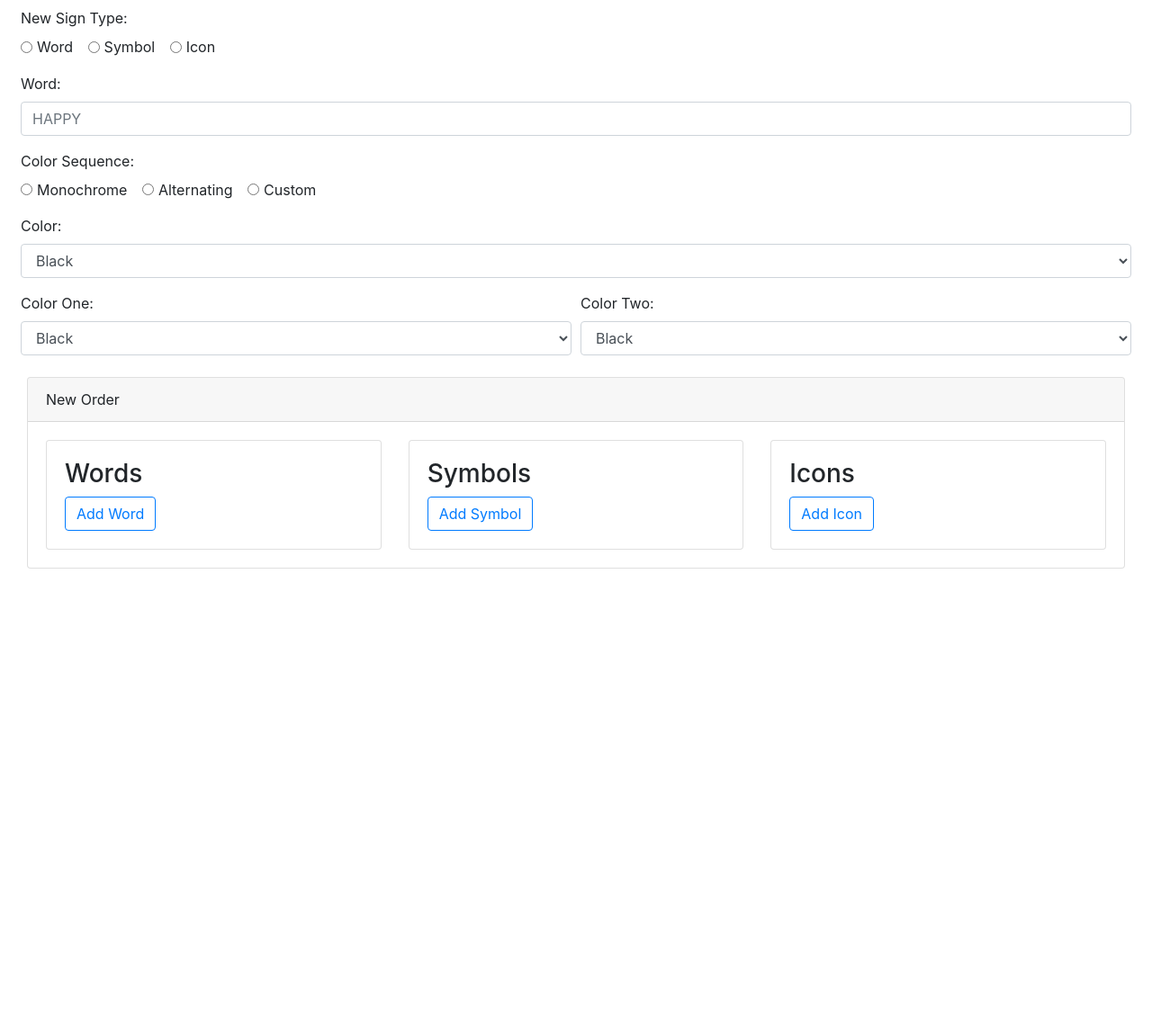
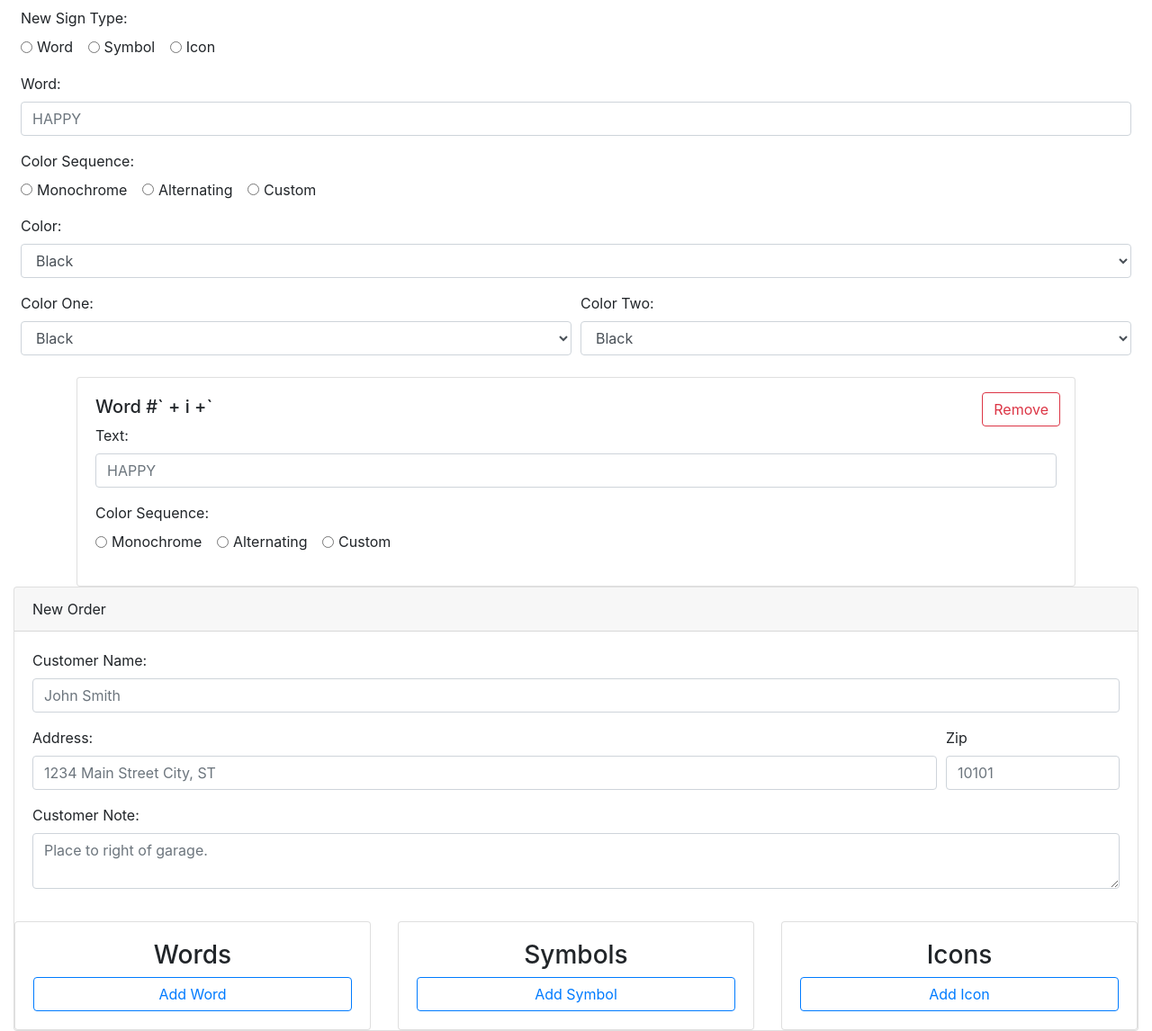
Before and after one commit to alexisfexy/order-sheet-jquery, a plain HTML site: page index.html in a window 1280 px wide. Shown: the whole page at 90% size. Before the commit the page ends 800 px from the top, so only its background shows below. Drawn offline with nearby package versions, Linux system fonts and the light colour scheme.

Commit message:
added customer info at top

```diff
--- a/googlesheet.js
+++ b/googlesheet.js
@@ -27,13 +27,15 @@ $(function () {
     $("#wordAdd").click(function () {
 
         var newWord = `
+        <div class="container">
+    <div class="card">
+      <div class="card-body">
         <div class="form-group">
-        <hr class ="class-2">
-        <h5><label for="wordText">Word #` + i +`</label></h5>
-        <button type="button" class="btn btn-sm btn-outline-danger remove">Remove</button>
+          <h5>Word #` + i +`</h5>
+          <button type="button" class="btn btn-outline-danger remove" id='remove-button'>Remove</button>
+          <label for="wordText">Text:</label>
           <input type="text" style="text-transform:uppercase" class="form-control" id="wordText" placeholder="HAPPY">
         </div>
-
 
         <div class="form-group">
           <label>Color Sequence: </label> <br>
@@ -52,6 +54,9 @@ $(function () {
           </div>
         </div>
 
+      </div>
+    </div>
+  </div>
         `
 
         $(newWord).fadeIn("slow").appendTo("#wordExtender");
--- a/index.html
+++ b/index.html
@@ -34,11 +34,7 @@
         <label for="wordText">Word:</label>
         <input type="text" style="text-transform:uppercase" class="form-control" id="wordText" placeholder="HAPPY">
       </div>
-      <!-- figure out casing,
-              currently: just visually uppercase, need to make it so input is transformed too
-              check box for lower case?
-            https://www.the-art-of-web.com/html/input-field-uppercase/
-      -->
+
 
       <div class="form-group">
         <label>Color Sequence: </label> <br>
@@ -87,7 +83,6 @@
             <option value="#101457">Navy</option>
           </select>
         </div>
-
         <!-- add a validation that it is NOT the same as other column -->
         <div class="form-group col-md-6">
           <label for="color2input">Color Two:</label>
@@ -103,12 +98,74 @@
             <option value="#101457">Navy</option>
           </select>
         </div>
+        <!-- ADD CUSTOM COLORING -->
+      </div>
 
-
-        <!-- ADD CUSTOM COLORING -->
 
     </form>
   </div>
+
+
+
+  <!-- Mess Around Here -->
+
+
+
+
+  <div class="container">
+    <div class="card">
+      <div class="card-body">
+        <div class="form-group">
+          <h5>Word #` + i +`</h5>
+          <button type="button" class="btn btn-outline-danger remove" id='remove-button'>Remove</button>
+          <label for="wordText">Text:</label>
+          <input type="text" style="text-transform:uppercase" class="form-control" id="wordText" placeholder="HAPPY">
+        </div>
+
+        <div class="form-group">
+          <label>Color Sequence: </label> <br>
+          <div class="form-check form-check-inline">
+            <input class="form-check-input" type="radio" name="colorPatterns" id="monoPattern" value="mono">
+            <label class="form-check-label" for="monoPattern">Monochrome</label>
+          </div>
+          <div class="form-check form-check-inline">
+            <input class="form-check-input" type="radio" name="colorPatters" id="alterPattern" value="altern">
+            <label class="form-check-label" for="alterPattern">Alternating</label>
+          </div>
+          <div class="form-check form-check-inline">
+            <input class="form-check-input" onclick="breakdownWord()" type="radio" name="colorPatterns" id="iconPattern"
+              value="custom">
+            <label class="form-check-label" for="iconPattern">Custom</label>
+          </div>
+        </div>
+
+      </div>
+    </div>
+  </div>
+
+
+
+
+
+
+
+
+
+
+
+
+
+
+
+
+
+
+
+
+
+
+
+
 
   <!-- Dynamic Form -->
 
@@ -118,14 +175,49 @@
       <div class="card-header">New Order</div>
       <div class="card-body">
         <form action="" method="post">
+          <div class='row all-customer-info'>
+            <div class='col'>
+              <!--basic information -->
+              <div class="form-group">
+                <label for="customerName">Customer Name:</label>
+                <input type="text" class="form-control" id="customerName" placeholder="John Smith">
+              </div>
+
+              <div class="form-row">
+                <div class="form-group col-md-10">
+                  <label for="inputAddress">Address:</label>
+                  <input type="text" class="form-control" placeholder="1234 Main Street City, ST">
+                </div>
+                <div class="form-group col-md-2">
+                  <label for="inputZip">Zip</label>
+                  <input type="text" class="form-control" id="inputZip" placeholder="10101">
+                </div>
+              </div>
+
+              <div class="form-group mb-3">
+                <label for="customerNote">Customer Note:</label>
+                <textarea class="form-control" id="customNote" placeholder="Place to right of garage."></textarea>
+              </div>
+
+            </div>
+          </div>
+
+
+
+
+
+
+
+
+      </div> <!-- end basic information -->
       <div class='row'>
         <div class="col-sm-12 col-md-12 col-lg-4">
           <div class="card">
             <div class="card-body">
-                    <h3>Words</h3>
+              <h3 class="text-center">Words</h3>
               <div id="wordExtender"></div>
               <!-- <a id='wordAdd' href='#'>Add Word</a> -->
-                  <button id="wordAdd" type="button" class="btn btn-outline-primary">Add Word</button>
+              <button id="wordAdd" type="button" class="btn btn-block btn-outline-primary">Add Word</button>
             </div>
           </div>
 
@@ -133,10 +225,10 @@
         <div class="col-sm-12 col-md-12 col-lg-4">
           <div class="card">
             <div class="card-body">
-                  <h3>Symbols</h3>
+              <h3 class="text-center">Symbols</h3>
               <div id="symExtender"></div>
               <!-- <a id='symAdd' href='#'>Add Word</a> -->
-                  <button id="symAdd" type="button" class="btn btn-outline-primary">Add Symbol</button>
+              <button id="symAdd" type="button" class="btn btn-block btn-outline-primary">Add Symbol</button>
             </div>
           </div>
 
@@ -146,10 +238,10 @@
         <div class="col-sm-12 col-md-12 col-lg-4">
           <div class="card">
             <div class="card-body">
-                  <h3>Icons</h3>
+              <h3 class="text-center">Icons</h3>
               <div id="iconExtender"></div>
               <!-- <a id='iconAdd' href='#'>Add Word</a> -->
-                  <button id="iconAdd" type="button" class="btn btn-outline-primary">Add Icon</button>
+              <button id="iconAdd" type="button" class="btn btn-block btn-outline-primary">Add Icon</button>
             </div>
           </div>
 
--- a/main.css
+++ b/main.css
@@ -14,4 +14,12 @@ hr.class-2 {
 
 .word-header{
     background-color: #8c8b8b;
+
+
 }
+
+#remove-button {
+    position:absolute;
+    top:1em;
+    right: 1em;
+}
```
Lines whose indentation alone changed are shown as unchanged.
